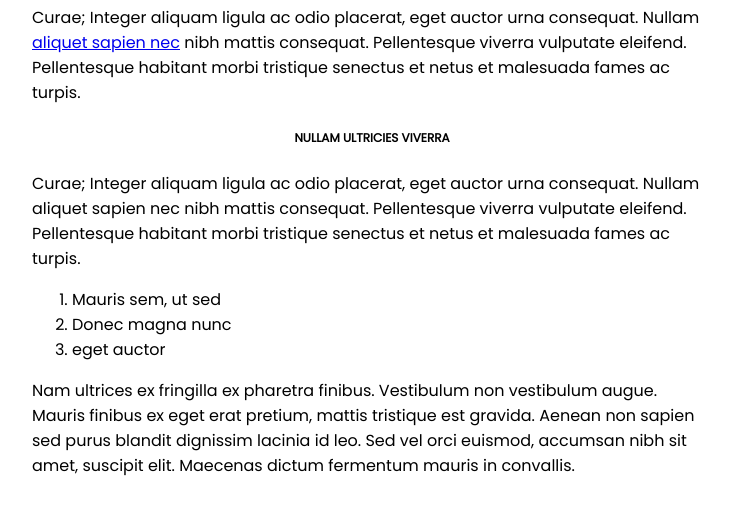
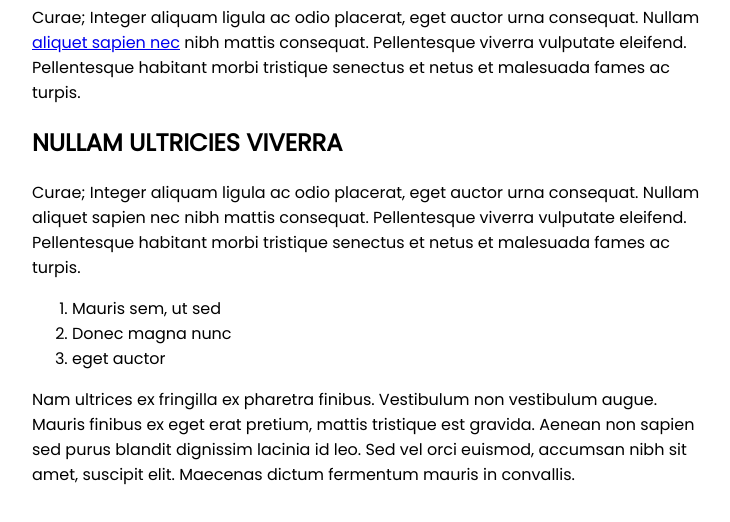
Before and after one commit to luizfreitasdev/Blog-Post, a plain HTML site: page index.html in a window 1280 px wide. Shown: the part 880-1402 px from the top of the page, without its empty margins (268-998 px from the left). Drawn offline with nearby package versions, Linux system fonts and the light colour scheme.

Commit message:
correção texto

```diff
--- a/index.html
+++ b/index.html
@@ -21,7 +21,7 @@
         <h1>Getting started with HTML & CSS</h1>
 
         <div class="icons">
-          <p class="uppercase">share this post</p>
+          <p class="share-post uppercase">share this post</p>
           <a href="https://www.google.com"
             ><ion-icon name="logo-linkedin"></ion-icon
           ></a>
@@ -52,7 +52,7 @@
           turpis.
         </p>
 
-        <h2 class="uppercase">NULLAM ULTRICIES VIVERRA</h2>
+        <h2>NULLAM ULTRICIES VIVERRA</h2>
 
         <p>
           Curae; Integer aliquam ligula ac odio placerat, eget auctor urna
--- a/styles.css
+++ b/styles.css
@@ -33,7 +33,7 @@ header {
   margin: 42px 0 42px 0;
 }
 
-.uppercase {
+.share-post {
   font-size: 12px;
   text-transform: uppercase;
   margin: 0;
@@ -42,6 +42,7 @@ header {
   justify-content: center;
   padding: 8px;
 }
+
 .icons {
   padding: 8px 0;
   display: flex;
```
